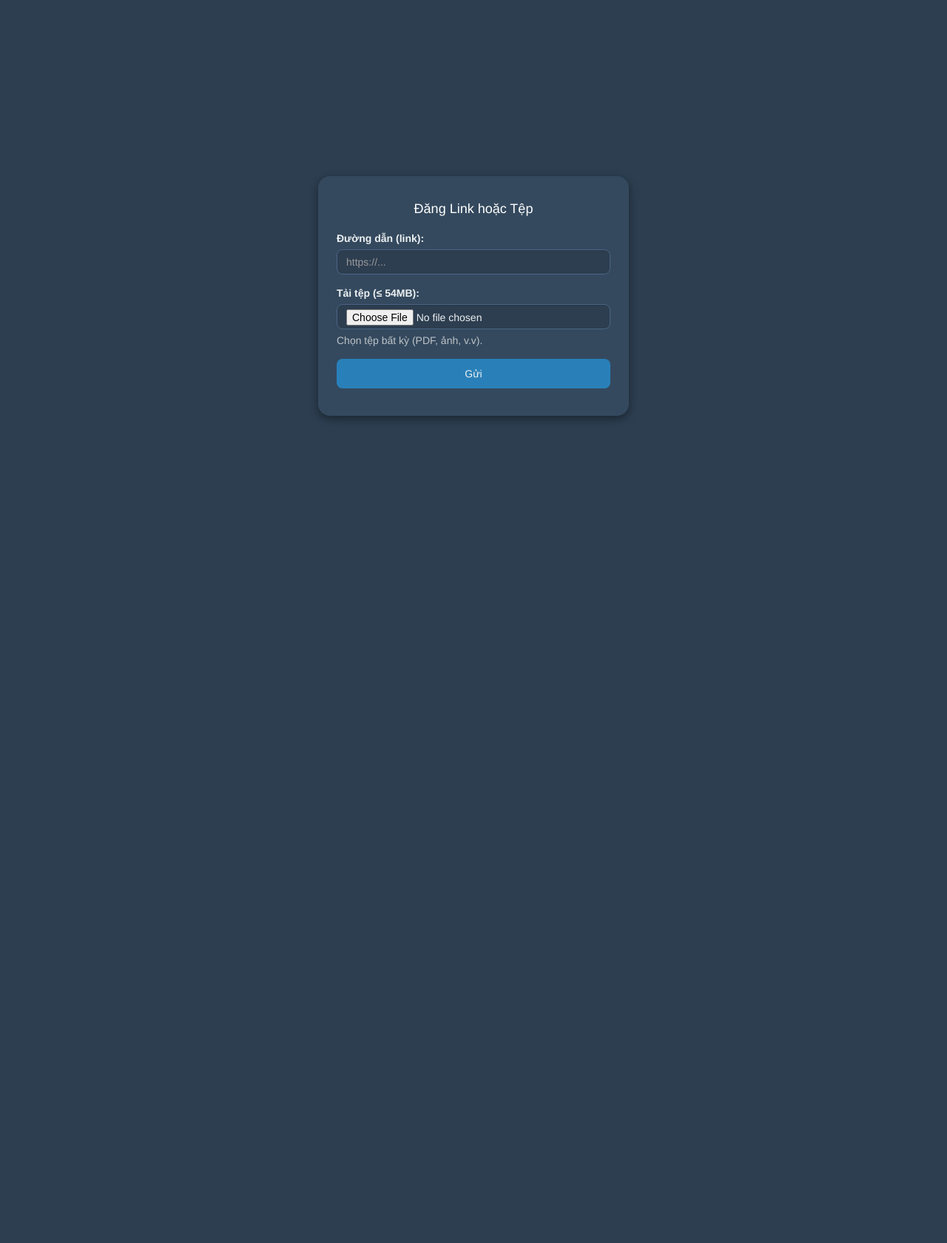
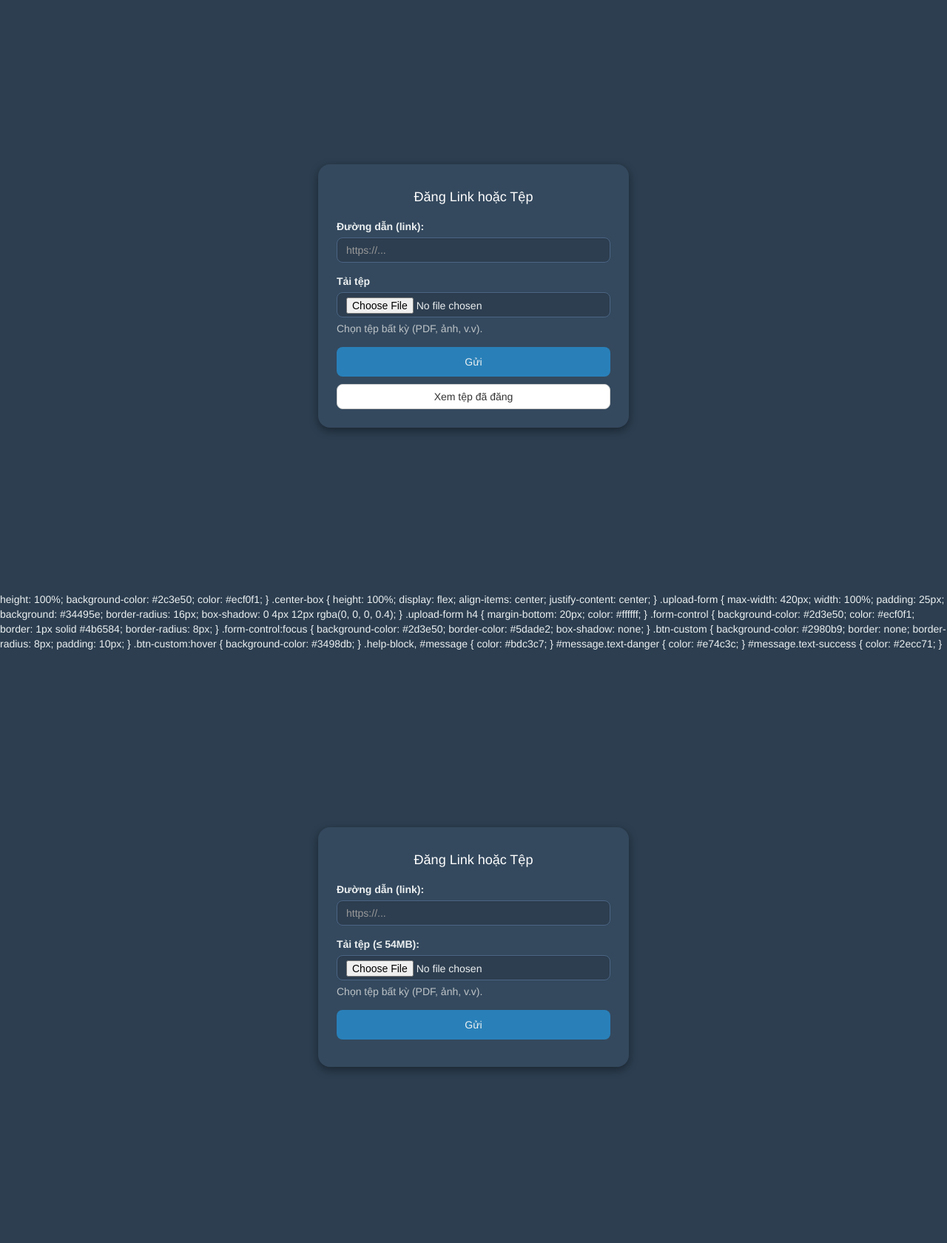
Before and after one commit to Visionluxx/uploadFileWeb, a Flask app: page / in a window 1280 px wide. Shown: the whole page at 74% size. Before the commit the page ends 568 px from the top, so only its background shows below. Run offline with Flask 3, Linux system fonts and the light colour scheme; some libraries are stand-ins or nearby versions.

Commit message:
Update UploadFile.html

```diff
--- a/template/UploadFile.html
+++ b/template/UploadFile.html
@@ -1,3 +1,11 @@
+<!DOCTYPE html>
+<html lang="en">
+<head>
+  <meta charset="UTF-8">
+  <title>Đăng Link hoặc File</title>
+  <meta name="viewport" content="width=device-width, initial-scale=1">
+  <!-- Bootstrap 3 CDN -->
+  <link rel="stylesheet" href="https://maxcdn.bootstrapcdn.com/bootstrap/3.4.1/css/bootstrap.min.css">
 <!DOCTYPE html>
 <html lang="en">
 <head>
@@ -9,6 +17,96 @@
 
   <style>
     body, html {
+      height: 100%;
+      background-color: #2c3e50;
+      color: #ecf0f1;
+    }
+
+    .center-box {
+      height: 100%;
+      display: flex;
+      align-items: center;
+      justify-content: center;
+    }
+
+    .upload-form {
+      max-width: 420px;
+      width: 100%;
+      padding: 25px;
+      background: #34495e;
+      border-radius: 16px;
+      box-shadow: 0 4px 12px rgba(0, 0, 0, 0.4);
+    }
+
+    .upload-form h4 {
+      margin-bottom: 20px;
+      color: #ffffff;
+    }
+
+    .form-control {
+      background-color: #2d3e50;
+      color: #ecf0f1;
+      border: 1px solid #4b6584;
+      border-radius: 8px;
+    }
+
+    .form-control:focus {
+      background-color: #2d3e50;
+      border-color: #5dade2;
+      box-shadow: none;
+    }
+
+    .btn-custom {
+      background-color: #2980b9;
+      border: none;
+      border-radius: 8px;
+      padding: 10px;
+    }
+
+    .btn-custom:hover {
+      background-color: #3498db;
+    }
+
+    .help-block,
+    #message {
+      color: #bdc3c7;
+    }
+
+    #message.text-danger {
+      color: #e74c3c;
+    }
+
+    #message.text-success {
+      color: #2ecc71;
+    }
+  </style>
+</head>
+<body>
+
+<div class="container center-box">
+  <form class="upload-form" id="uploadForm" method="POST" action="#" enctype="multipart/form-data">
+    <h4 class="text-center"> Đăng Link hoặc Tệp</h4>
+
+    <div class="form-group">
+      <label for="link"> Đường dẫn (link):</label>
+      <input class="form-control" id="link" placeholder="https://..." name="uploadLink">
+    </div>
+
+    <div class="form-group">
+      <label for="file"> Tải tệp</label>
+      <input type="file" class="form-control" id="file" name="uploadFile">
+      <p class="help-block">Chọn tệp bất kỳ (PDF, ảnh, v.v).</p>
+    </div>
+
+    <button type="submit" class="btn btn-custom btn-block">Gửi</button>
+
+    <!-- Nút chuyển tới /uploaded -->
+    <a href="/uploaded" class="btn btn-default btn-block" style="margin-top: 10px; border-radius: 8px;">Xem tệp đã đăng</a>
+  </form>
+</div>
+
+</body>
+</html>
       height: 100%;
       background-color: #2c3e50;
       color: #ecf0f1;
```
